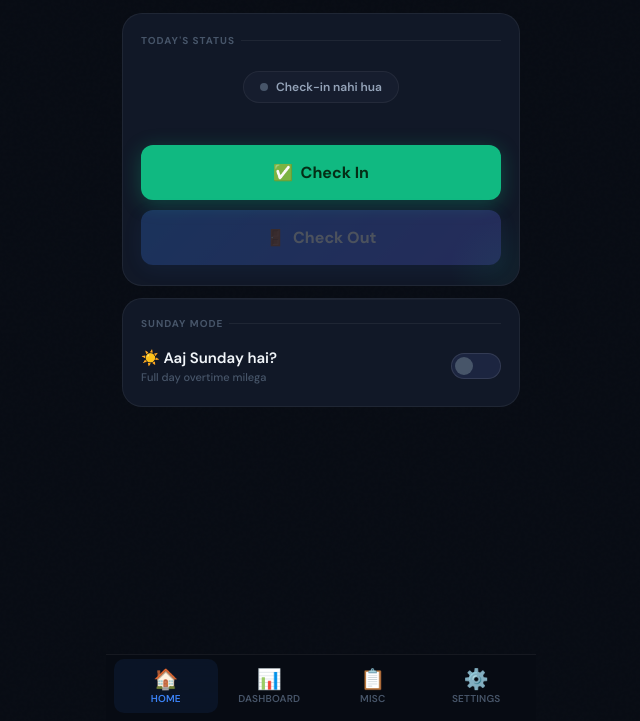
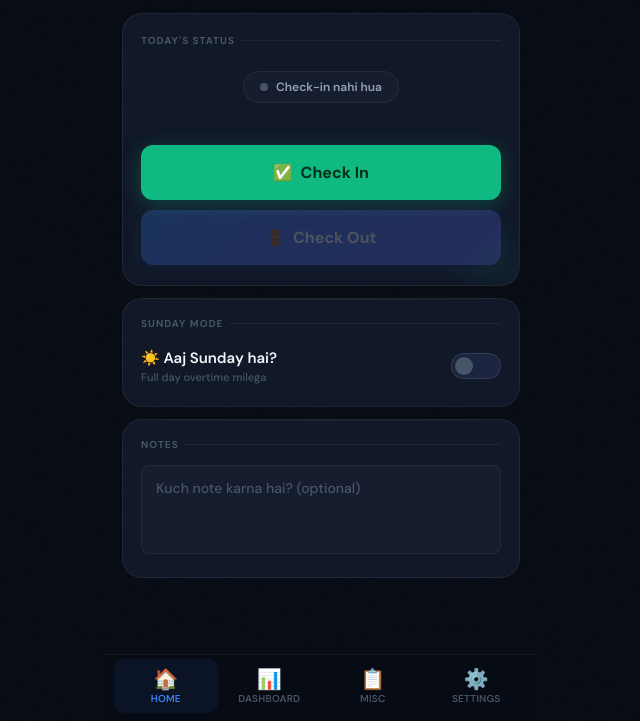
Before and after one commit to root-developers/ot_tracker, a website: page index.html in a window 1280 px wide. Shown: the part 79-800 px from the top of the page, without its empty margins (319-959 px from the left). Drawn offline with nearby package versions, Linux system fonts and the light colour scheme; no server answers.

Commit message:
Update index.html

```diff
--- a/index.html
+++ b/index.html
@@ -258,7 +258,10 @@
       </div>
     </div>
   </div>
-  <!-- Notes card removed — use Misc tab instead -->
+  <div class="card">
+    <div class="card-label">Notes</div>
+    <textarea class="notes-input" id="notesInput" rows="3" placeholder="Kuch note karna hai? (optional)"></textarea>
+  </div>
 </div>
 
 <!-- DASHBOARD -->
@@ -767,7 +770,7 @@
       const d = await res.json();
       if (d.success) {
         renderHomeStatus(d.record);
-        // notesInput removed from home screen
+        document.getElementById('notesInput').value = '';
         setTimeout(() => speak('Aaj ka kaam khatam! Check out ho gaya. Jai Shri Ram!', 'entry'), 400);
         showToast('🎉 Checkout: ' + t + '  |  OT: ₹' + (d.record.total_ot||0).toFixed(0));
       } else { showToast('❌ ' + (d.error || 'Error')); }
```
